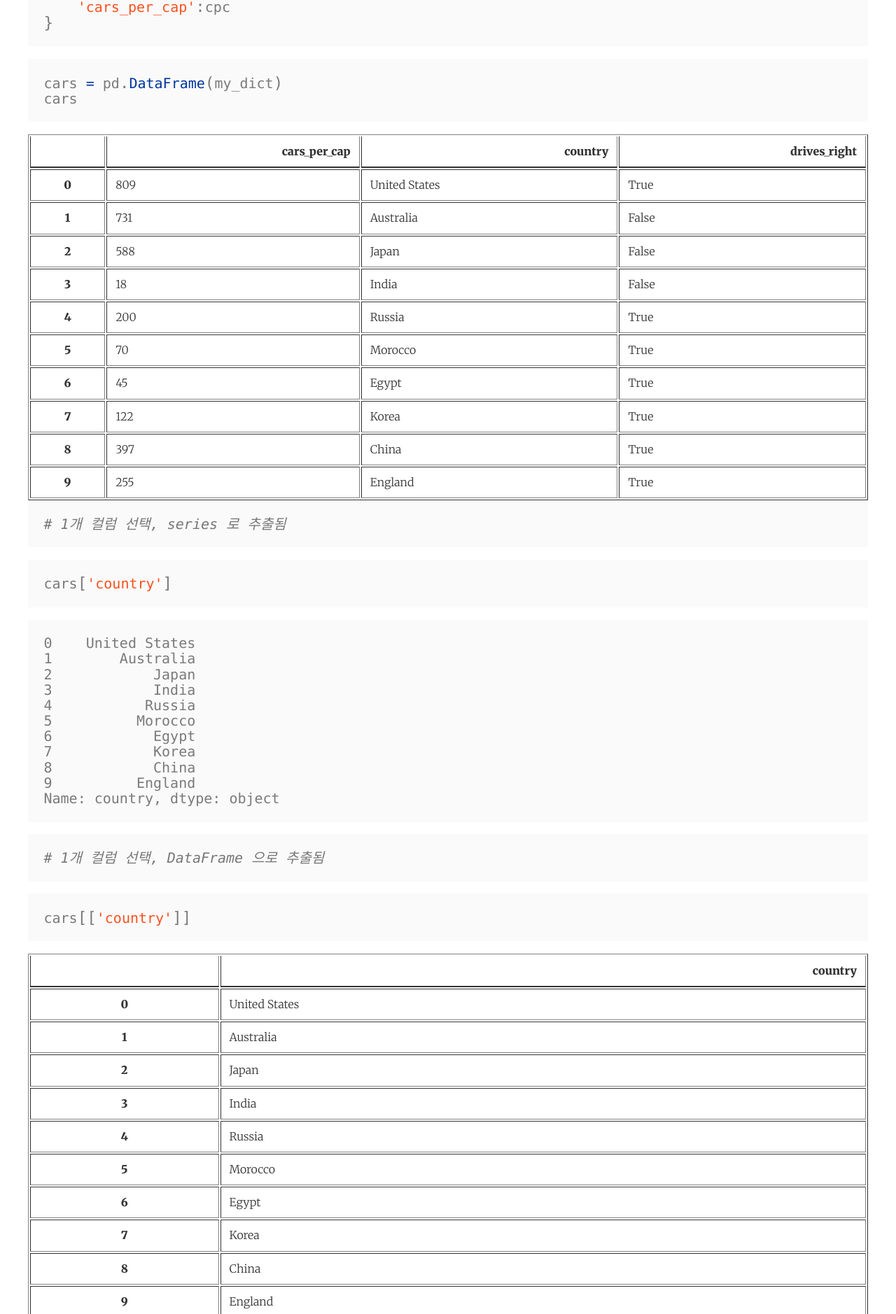
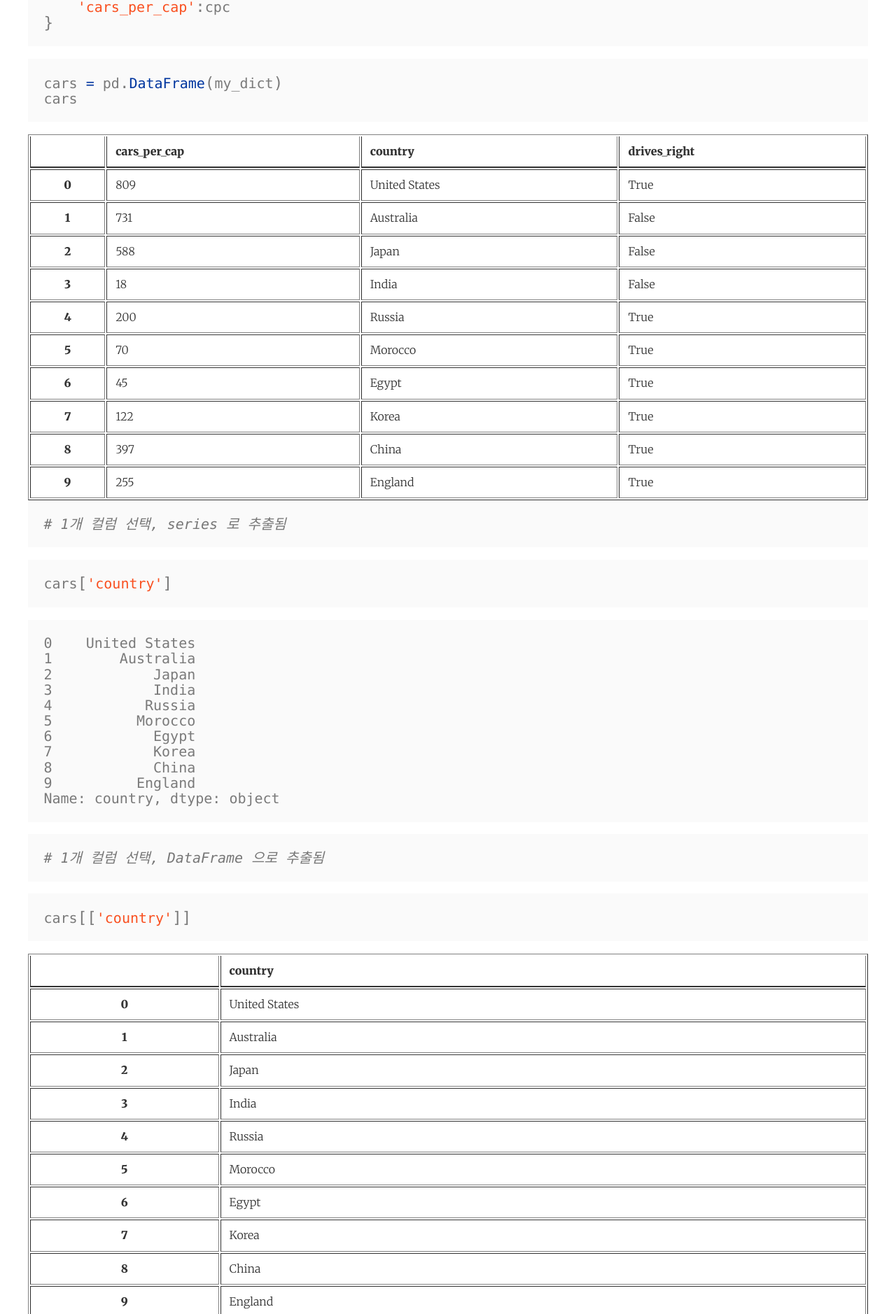
Before and after one commit to woosa7/woosa7.github.io, a Jekyll site: the page built from _posts/2016-10-12-pandas02.md, in a window 1280 px wide. Shown: the part 656-2534 px from the top of the page at 70% size. Built offline with Jekyll 4.4.1, drawn with Linux system fonts in a browser that asks for light colours.

Commit message:
change settings

```diff
--- a/_posts/2016-10-12-pandas02.md
+++ b/_posts/2016-10-12-pandas02.md
@@ -38,7 +38,7 @@ cars
 <div>
 <table border="1" class="dataframe">
   <thead>
-    <tr style="text-align: right;">
+    <tr style="text-align: left;">
       <th></th>
       <th>cars_per_cap</th>
       <th>country</th>
@@ -155,7 +155,7 @@ cars[['country']]
 <div>
 <table border="1" class="dataframe">
   <thead>
-    <tr style="text-align: right;">
+    <tr style="text-align: left;">
       <th></th>
       <th>country</th>
     </tr>
@@ -223,7 +223,7 @@ cars[1:5]
 <div>
 <table border="1" class="dataframe">
   <thead>
-    <tr style="text-align: right;">
+    <tr style="text-align: left;">
       <th></th>
       <th>cars_per_cap</th>
       <th>country</th>
@@ -274,7 +274,7 @@ cars.loc[:, ['country', 'drives_right']]
 <div>
 <table border="1" class="dataframe">
   <thead>
-    <tr style="text-align: right;">
+    <tr style="text-align: left;">
       <th></th>
       <th>country</th>
       <th>drives_right</th>
@@ -348,7 +348,7 @@ cars.loc[2:5, ['country', 'drives_right']]
 <div>
 <table border="1" class="dataframe">
   <thead>
-    <tr style="text-align: right;">
+    <tr style="text-align: left;">
       <th></th>
       <th>country</th>
       <th>drives_right</th>
@@ -409,7 +409,7 @@ cars.iloc[[1,2,4], [1,2]]
 <div>
 <table border="1" class="dataframe">
   <thead>
-    <tr style="text-align: right;">
+    <tr style="text-align: left;">
       <th></th>
       <th>country</th>
       <th>drives_right</th>
@@ -448,7 +448,7 @@ cars.iloc[2:5, :]
 <div>
 <table border="1" class="dataframe">
   <thead>
-    <tr style="text-align: right;">
+    <tr style="text-align: left;">
       <th></th>
       <th>cars_per_cap</th>
       <th>country</th>
@@ -493,7 +493,7 @@ cars[cars.drives_right == True]
 <div>
 <table border="1" class="dataframe">
   <thead>
-    <tr style="text-align: right;">
+    <tr style="text-align: left;">
       <th></th>
       <th>cars_per_cap</th>
       <th>country</th>
@@ -560,7 +560,7 @@ cars[cars.cars_per_cap > 500]
 <div>
 <table border="1" class="dataframe">
   <thead>
-    <tr style="text-align: right;">
+    <tr style="text-align: left;">
       <th></th>
       <th>cars_per_cap</th>
       <th>country</th>
@@ -603,7 +603,7 @@ cars[cars['country'].isin(['Korea','England'])]   # 문자열 컬럼일 경우
 <div>
 <table border="1" class="dataframe">
   <thead>
-    <tr style="text-align: right;">
+    <tr style="text-align: left;">
       <th></th>
       <th>cars_per_cap</th>
       <th>country</th>
@@ -648,7 +648,7 @@ cars
 <div>
 <table border="1" class="dataframe">
   <thead>
-    <tr style="text-align: right;">
+    <tr style="text-align: left;">
       <th></th>
       <th>cars_per_cap</th>
       <th>country</th>
@@ -761,7 +761,7 @@ cars.iloc[[2]]
 <div>
 <table border="1" class="dataframe">
   <thead>
-    <tr style="text-align: right;">
+    <tr style="text-align: left;">
       <th></th>
       <th>cars_per_cap</th>
       <th>country</th>
@@ -799,7 +799,7 @@ cars.iloc[[5]]
 <div>
 <table border="1" class="dataframe">
   <thead>
-    <tr style="text-align: right;">
+    <tr style="text-align: left;">
       <th></th>
       <th>cars_per_cap</th>
       <th>country</th>
@@ -834,7 +834,7 @@ cars[pd.isnull(cars.level)]
 <div>
 <table border="1" class="dataframe">
   <thead>
-    <tr style="text-align: right;">
+    <tr style="text-align: left;">
       <th></th>
       <th>cars_per_cap</th>
       <th>country</th>
@@ -867,7 +867,7 @@ cars.dropna(how='any')   # 한 컬럼이라도 null 값 존재하는 row 삭제.
 <div>
 <table border="1" class="dataframe">
   <thead>
-    <tr style="text-align: right;">
+    <tr style="text-align: left;">
       <th></th>
       <th>cars_per_cap</th>
       <th>country</th>
@@ -957,7 +957,7 @@ cars
 <div>
 <table border="1" class="dataframe">
   <thead>
-    <tr style="text-align: right;">
+    <tr style="text-align: left;">
       <th></th>
       <th>cars_per_cap</th>
       <th>country</th>
@@ -1062,7 +1062,7 @@ pd.concat(pieces)   ## 데이터를 쪼갠 순서대로 합친다.
 <div>
 <table border="1" class="dataframe">
   <thead>
-    <tr style="text-align: right;">
+    <tr style="text-align: left;">
       <th></th>
       <th>cars_per_cap</th>
       <th>country</th>
@@ -1162,7 +1162,7 @@ pd.merge(left, right, on='key')
 <div>
 <table border="1" class="dataframe">
   <thead>
-    <tr style="text-align: right;">
+    <tr style="text-align: left;">
       <th></th>
       <th>key</th>
       <th>leftval</th>
@@ -1202,7 +1202,7 @@ df
 <div>
 <table border="1" class="dataframe">
   <thead>
-    <tr style="text-align: right;">
+    <tr style="text-align: left;">
       <th></th>
       <th>key</th>
       <th>leftval</th>
@@ -1254,7 +1254,7 @@ df.append(s, ignore_index=True)
 <div>
 <table border="1" class="dataframe">
   <thead>
-    <tr style="text-align: right;">
+    <tr style="text-align: left;">
       <th></th>
       <th>key</th>
       <th>leftval</th>
@@ -1319,7 +1319,7 @@ df
 <div>
 <table border="1" class="dataframe">
   <thead>
-    <tr style="text-align: right;">
+    <tr style="text-align: left;">
       <th></th>
       <th>col1</th>
       <th>col2</th>
@@ -1401,7 +1401,7 @@ df.groupby('col1').sum()
 <div>
 <table border="1" class="dataframe">
   <thead>
-    <tr style="text-align: right;">
+    <tr style="text-align: left;">
       <th></th>
       <th>col3</th>
       <th>col4</th>
@@ -1440,7 +1440,7 @@ df.groupby(['col1','col2']).sum()
 <div>
 <table border="1" class="dataframe">
   <thead>
-    <tr style="text-align: right;">
+    <tr style="text-align: left;">
       <th></th>
       <th></th>
       <th>col3</th>
@@ -1508,7 +1508,7 @@ pd.pivot_table(df, values='col3', index=['col1'], columns=['col2'])
 <div>
 <table border="1" class="dataframe">
   <thead>
-    <tr style="text-align: right;">
+    <tr style="text-align: left;">
       <th>col2</th>
       <th>one</th>
       <th>three</th>
```
